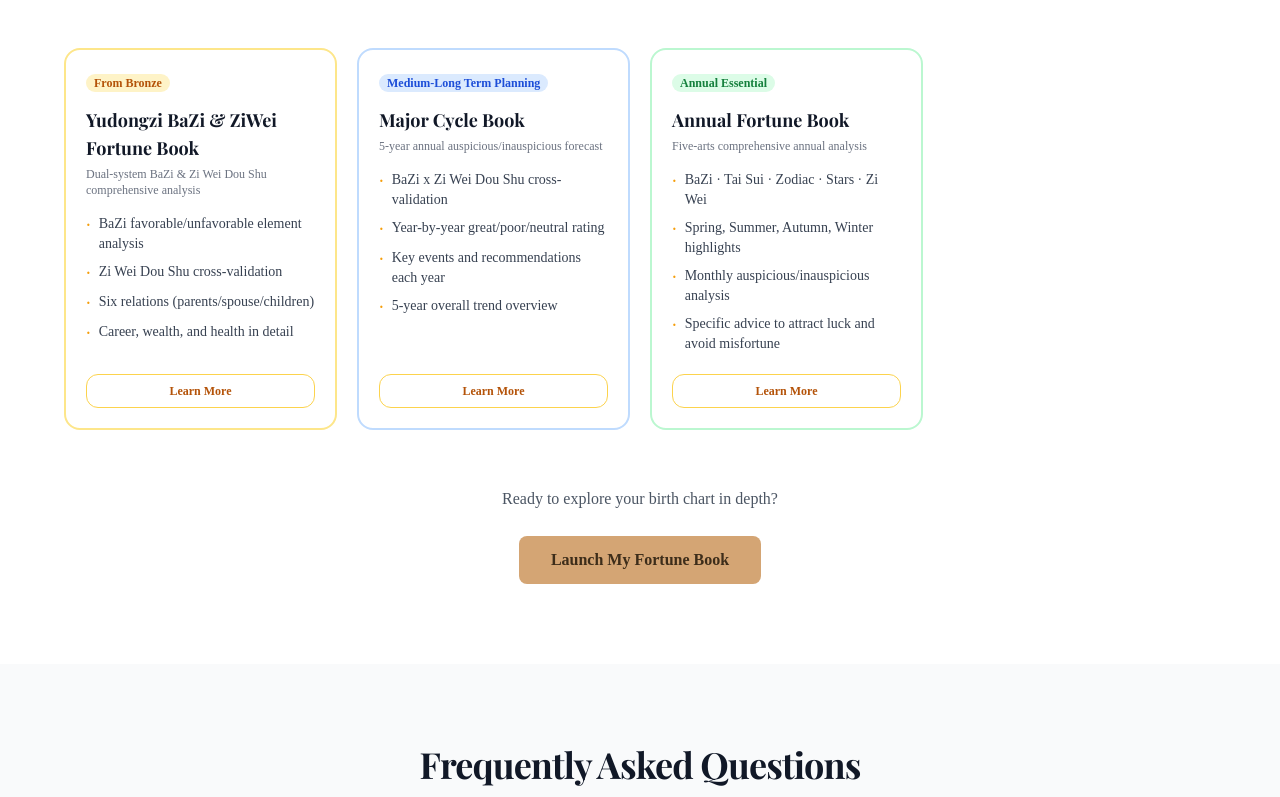
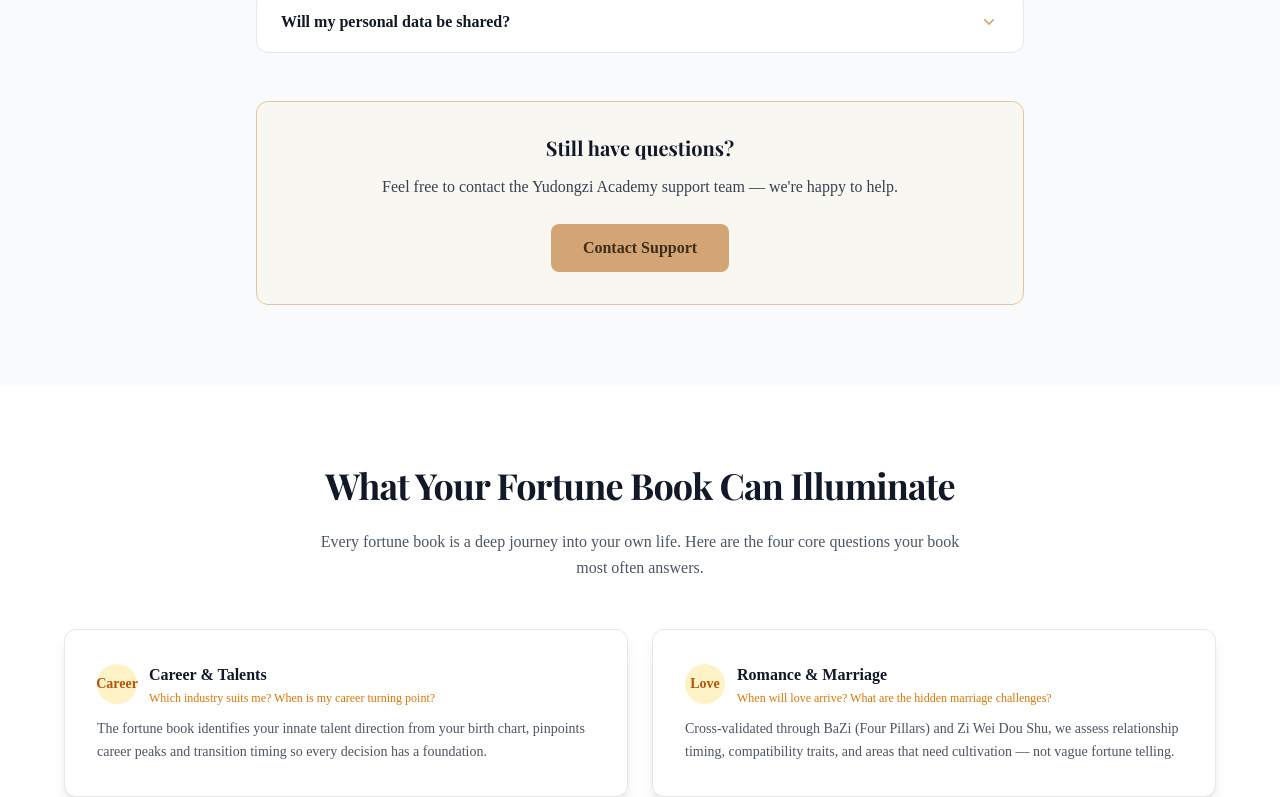
Before and after one commit to adam4taiwan/MyWeb, a Next.js app: page /en in a window 1280 px wide. Shown: the part 2325-3122 px from the top of the page. Built offline with nearby package versions, Linux system fonts and the light colour scheme; no server answers.

Commit message:
feat: move TestimonialsSection after FAQSection
Co-Authored-By: Claude Sonnet 4.6 <noreply@anthropic.com>

```diff
--- a/app/[locale]/page.tsx
+++ b/app/[locale]/page.tsx
@@ -34,8 +34,8 @@ export default function Home() {
       <main className="flex-grow">
         <HeroSection showSubscribeNudge={isAuthenticated && isSubscribed === false} />
         <FeaturesSection />
+        <FAQSection />
         <TestimonialsSection />
-        <FAQSection />
         <PricingSection />
         <FinalCTASection />
       </main>
```
